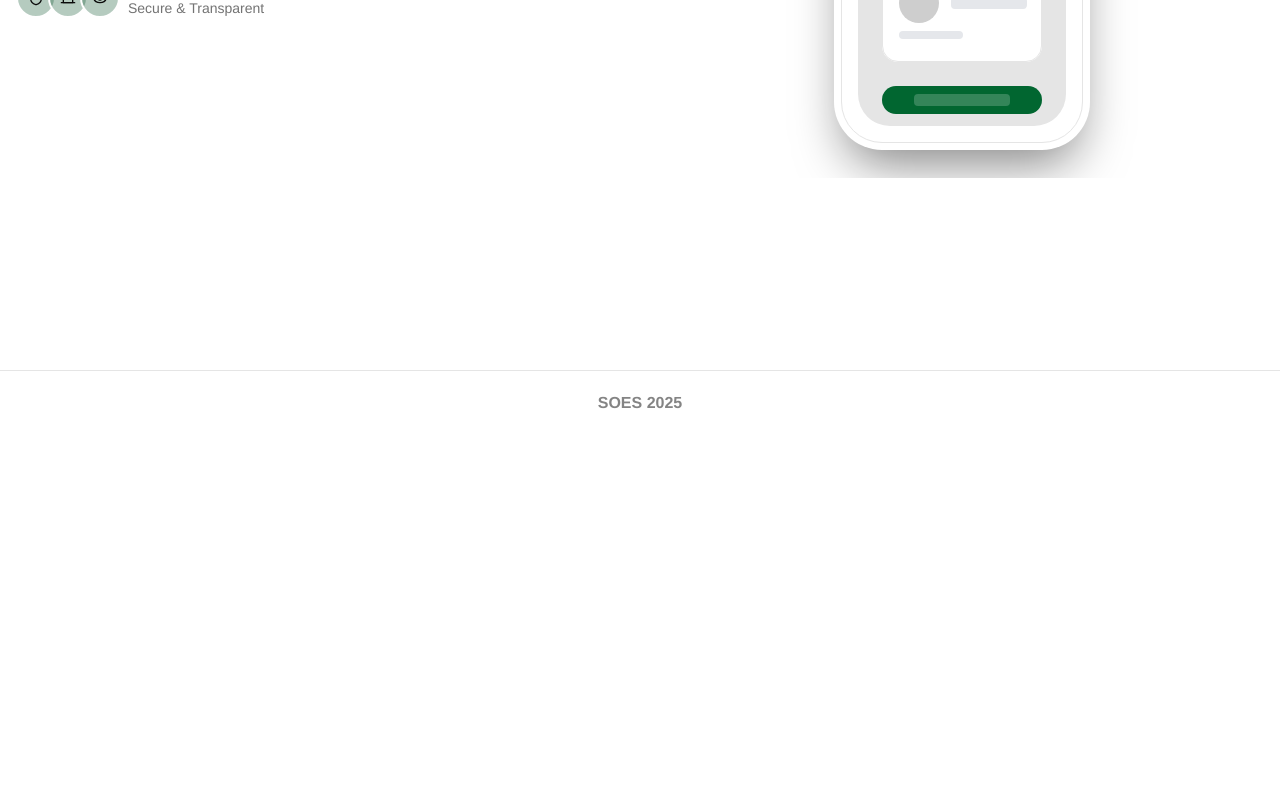
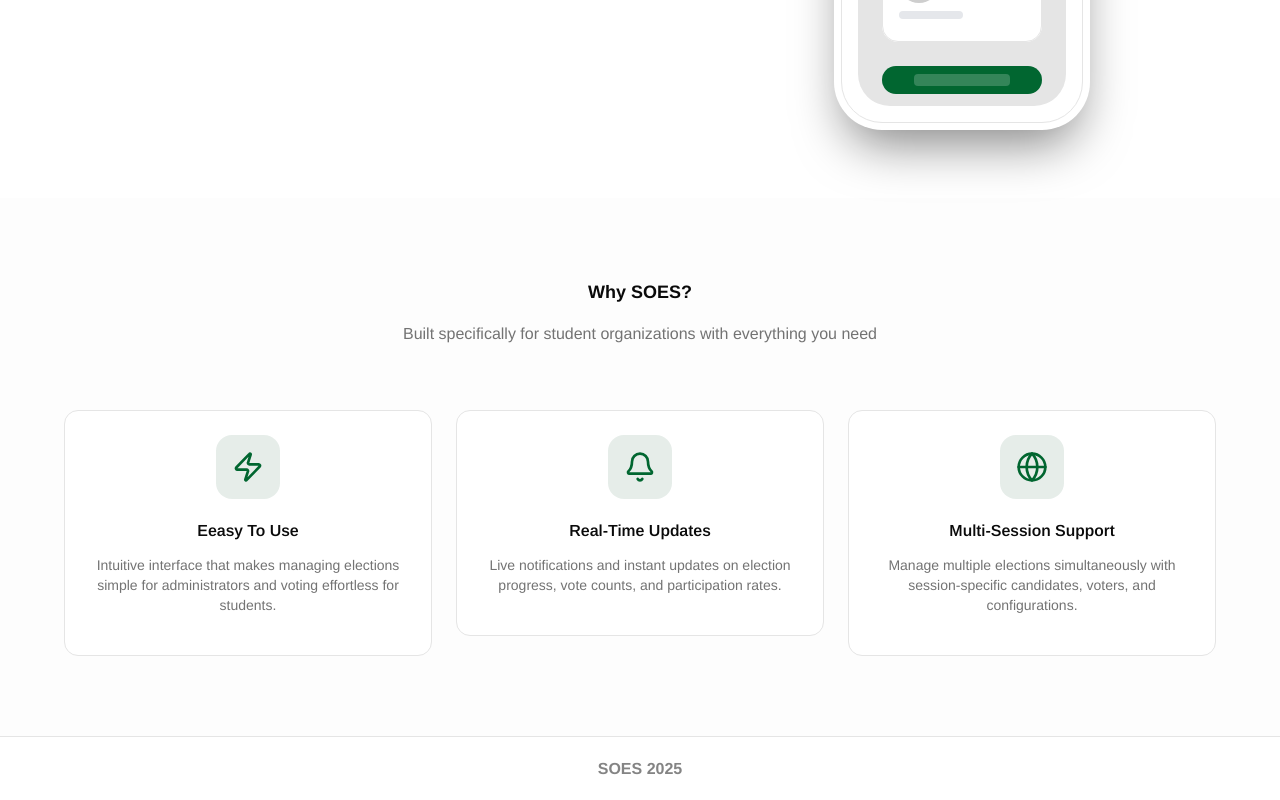
Before and after one commit to CSci-153-Web-Systems-and-Technologies/batch-2025-soes-web, a Next.js app: page / in a window 1280 px wide. Shown: the part 510-1310 px from the top of the page. Before the commit the page ends 944 px from the top, so only its background shows below. Built offline with nearby package versions, Linux system fonts and the light colour scheme.

Commit message:
Added Section 2

```diff
--- a/app/page.tsx
+++ b/app/page.tsx
@@ -4,7 +4,8 @@ import React, { use } from "react";
 import Phone from "@/components/Phone";
 import BlurText from "@/components/BlurText";
 import { Button } from "@/components/ui/button";
-import { Shield, Vote, Eye } from "lucide-react";
+import { Shield, Vote, Eye, Zap, Bell, Globe } from "lucide-react";
+import LandingCard from "@/components/LandingCard";
 
 const page = () => {
   const handleAnimationComplete = () => {
@@ -13,7 +14,7 @@ const page = () => {
   return (
     <div className="min-h-screen">
       {/* Section 1 */}
-      <section className="py-20 px-4 overflow-hidden">
+      <section className="px-4 pb-30 pt-15">
         <div className="container mx-auto max-w-8xl">
           <div className="grid lg:grid-cols-2 gap-10 items-center">
             {/* Left */}
@@ -72,10 +73,52 @@ const page = () => {
             {/* Right */}
             <div className="relative">
               <div className="w-full aspect-square max-w-md mx-auto flex justify-center">
-                <Phone phoneState={true}/>
+                <Phone phoneState={true} />
               </div>
             </div>
+          </div>
+        </div>
+      </section>
 
+      {/* Section 2 */}
+      <section className="py-20 px-4 bg-muted/25">
+        <div className="container mx-auto max-w-6xl">
+          <div className="text-center mb-16">
+            <h2 className="mb-4 font-bold text-lg">
+              <BlurText
+                text="Why SOES?"
+                delay={150}
+                animateBy="words"
+                direction="top"
+                onAnimationComplete={handleAnimationComplete}
+                className="flex justify-center"
+              />
+            </h2>
+            <p className="text-muted-foreground max-w-2xl mx-auto">
+              Built specifically for student organizations with everything you
+              need
+            </p>
+          </div>
+
+          <div className="grid grid-cols-1 md:grid-cols-3 gap-6">
+            <LandingCard
+              Icon={Zap}
+              title="Eeasy To Use"
+              description="Intuitive interface that makes managing elections simple for administrators and voting effortless for students."
+              type="one"
+            />
+            <LandingCard
+              Icon={Bell}
+              title="Real-Time Updates"
+              description="Live notifications and instant updates on election progress, vote counts, and participation rates."
+              type="one"
+            />
+            <LandingCard
+              Icon={Globe}
+              title="Multi-Session Support"
+              description="Manage multiple elections simultaneously with session-specific candidates, voters, and configurations."
+              type="one"
+            />
           </div>
         </div>
       </section>
```
